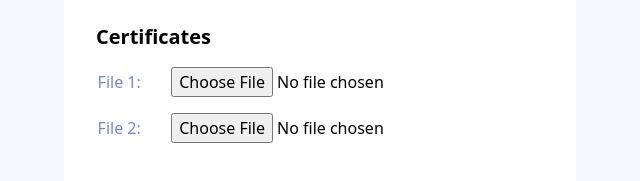
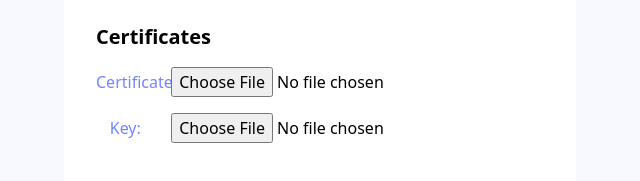
Before and after one commit to t0dida00/haltian-front-end, a React (Create React App) app: page / in a window 1280 px wide. Shown: the part 464-645 px from the top of the page, without its empty margins (320-960 px from the left). Built offline with nearby package versions, Linux system fonts and the light colour scheme.

Commit message:
Update Connection.js

```diff
--- a/src/pages/Connection.js
+++ b/src/pages/Connection.js
@@ -136,7 +136,7 @@ export const Connection = () => {
               className="w-[10%] text-light-purple align-center my-auto text-right"
               htmlFor="cert"
             >
-              File 1:
+              Certificate:
             </label>
             <input
               className="w-[85%] pl-2 my-2"
@@ -151,7 +151,7 @@ export const Connection = () => {
               className="w-[10%] text-light-purple align-center my-auto text-right"
               htmlFor="key"
             >
-              File 2:
+              Key:
             </label>
             <input
               className="w-[85%] pl-2 my-2 "
```
